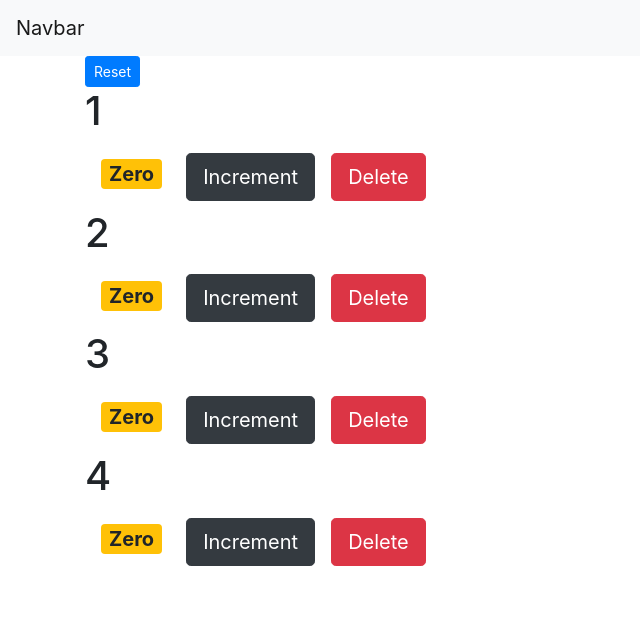
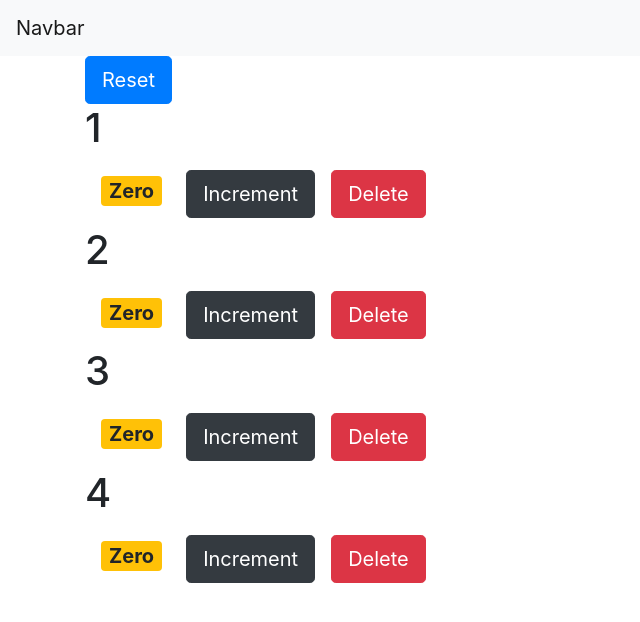
Before and after one commit to sachinlokesh05/React.JS, a React (Create React App) app: page / in a window 1280 px wide. Shown: the top 622 px of the page, without its empty margins (0-640 px from the left). Built offline with nearby package versions, Linux system fonts and the light colour scheme.

Commit message:
changed reset button size

```diff
--- a/src/components/counters.jsx
+++ b/src/components/counters.jsx
@@ -34,7 +34,7 @@ class Counters extends Component {
     render() {
         return (
             <div>
-            <button className="btn btn-primary btn-sm btn-m2"
+            <button className="btn btn-primary btn-lg m2"
             onClick={this.handleReset}
             >Reset
             </button>
```
Also changed, not shown: src/App.js (line endings or trailing spaces).
